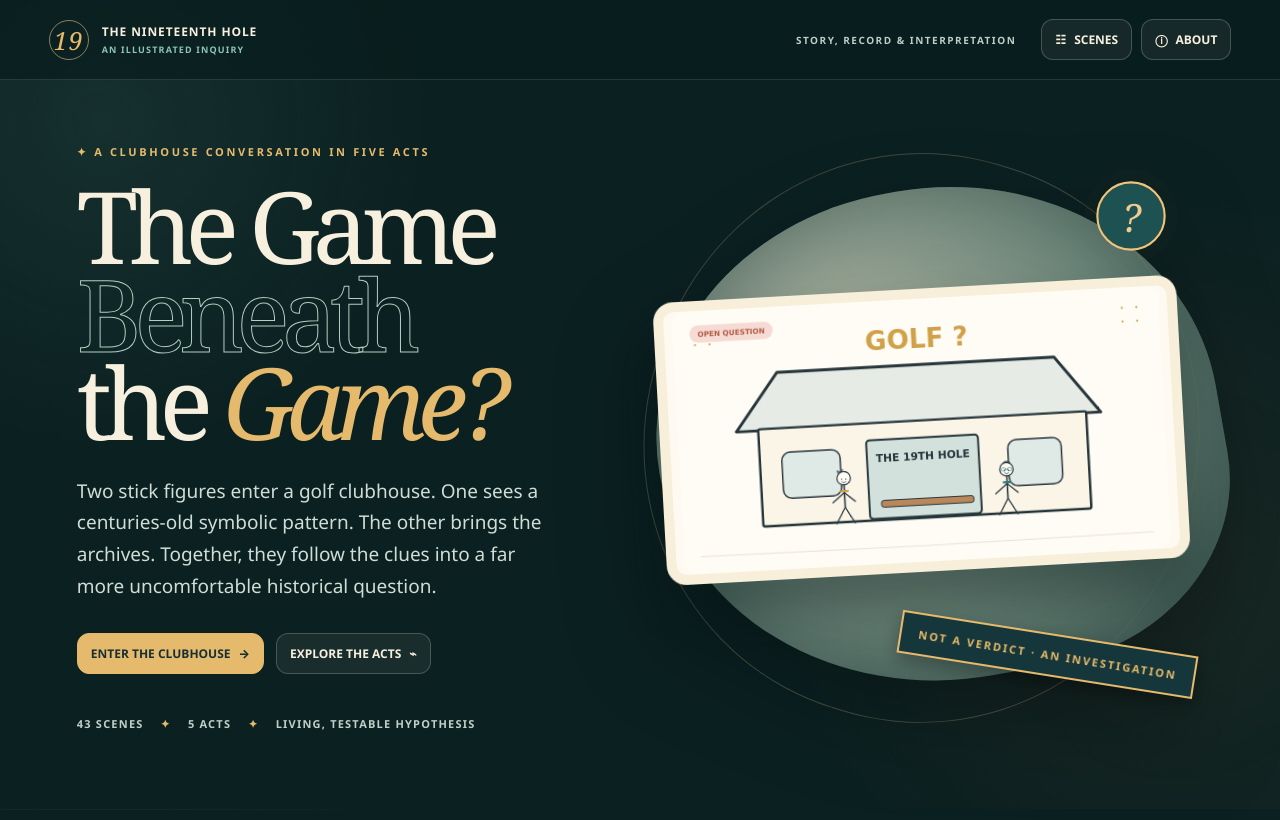
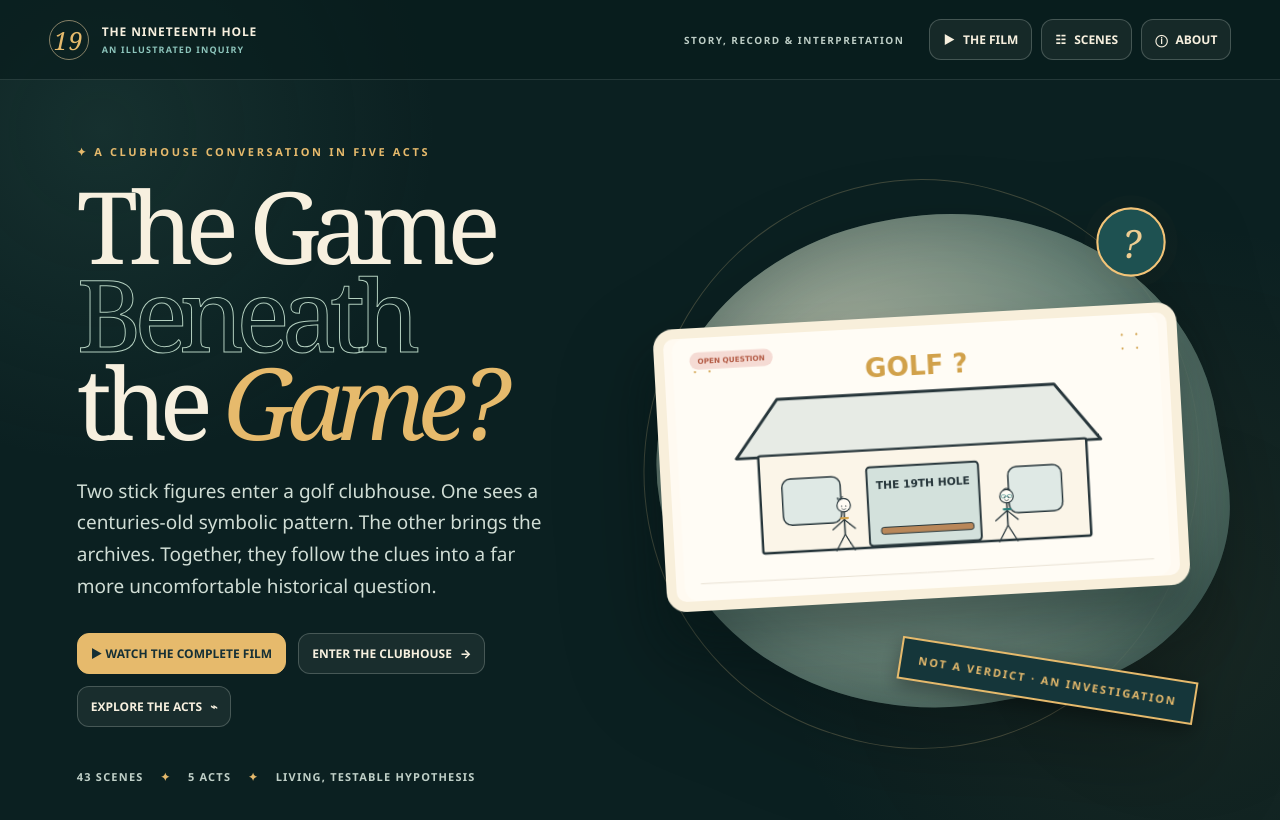
Before and after one commit to rbndchsn/golf-animated-story, a plain HTML site: page index.html in a window 1280 px wide. Drawn offline with Linux system fonts and the light colour scheme.

Commit message:
Feature Watch the Complete Film on the animated story homepage

```diff
--- a/index.html
+++ b/index.html
@@ -28,7 +28,8 @@
   </a>
   <div class="head-actions">
     <span class="header-note">STORY, RECORD &amp; INTERPRETATION</span>
-    <button class="iconbtn" id="indexOpen" aria-haspopup="dialog" title="Scene index">☷ <span>SCENES</span></button>
+    <a class="iconbtn" href="watch.html" style="text-decoration:none">▶ <span>THE FILM</span></a>
+     <button class="iconbtn" id="indexOpen" aria-haspopup="dialog" title="Scene index">☷ <span>SCENES</span></button>
     <button class="iconbtn" id="aboutOpen" aria-haspopup="dialog" title="About this story">ⓘ <span>ABOUT</span></button>
   </div>
 </header>
@@ -39,7 +40,8 @@
       <h1>The Game<br><span class="hollow">Beneath</span><br>the <em>Game?</em></h1>
       <p class="cover-desc">Two stick figures enter a golf clubhouse. One sees a centuries-old symbolic pattern. The other brings the archives. Together, they follow the clues into a far more uncomfortable historical question.</p>
       <div class="cover-cta">
-        <button class="iconbtn primary" id="enterStory">ENTER THE CLUBHOUSE <span aria-hidden="true">→</span></button>
+        <a class="iconbtn primary" href="watch.html" style="text-decoration:none">▶ WATCH THE COMPLETE FILM</a>
+         <button class="iconbtn" id="enterStory">ENTER THE CLUBHOUSE <span aria-hidden="true">→</span></button>
         <button class="iconbtn" id="tourActs">EXPLORE THE ACTS <span aria-hidden="true">⌁</span></button>
       </div>
       <div class="cover-foot"><span>43 scenes</span><span>5 acts</span><span>Living, testable hypothesis</span></div>
```
Also changed, not shown: 1 other file.
